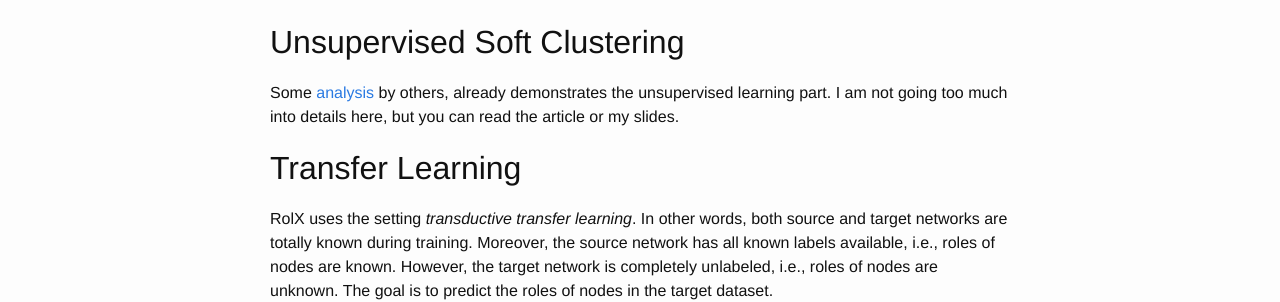
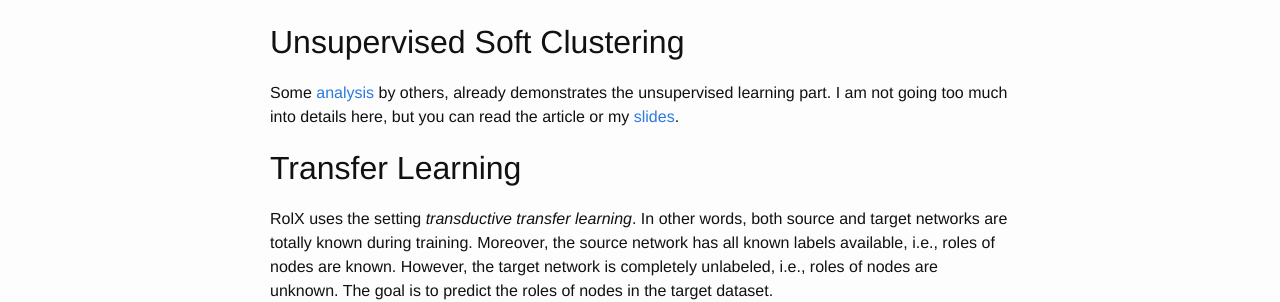
Before and after one commit to yfiua/yfiua.github.io, a Jekyll site: the page built from _posts/2016-02-02-rolx.markdown, in a window 1280 px wide. Shown: the part 317-619 px from the top of the page. Built offline with Jekyll 4.4.1, drawn with Linux system fonts in a browser that asks for light colours; comment, search, counter and statistics services are not loaded; part of the change alters nothing that is shown.

```diff
--- a/_posts/2016-02-02-rolx.markdown
+++ b/_posts/2016-02-02-rolx.markdown
@@ -9,7 +9,7 @@ categories: academic
 I have been studying the paper "[RolX: Structural Role Extraction & Mining in Large Graphs](http://briangallagher.net/pubs/henderson-etal-kdd2012.pdf)" for quite a while, and made a [presentation](https://west.uni-koblenz.de/en/news/role-classification-networks-based-transfer-learning). The paper describes an algorithm RolX, which can perform unsupervised soft clustering for nodes in networks based on structural features extracted. It also supports transductive transfer learning (across-network role classification), which I am mainly interested in.
 
 ## Unsupervised Soft Clustering
-Some [analysis](http://lab41.github.io/blog/2014/12/18/rolx-discovering-individuals-roles-in-a-social-network/) by others, already demonstrates the unsupervised learning part. I am not going too much into details here, but you can read the article or my slides.
+Some [analysis](http://lab41.github.io/blog/2014/12/18/rolx-discovering-individuals-roles-in-a-social-network/) by others, already demonstrates the unsupervised learning part. I am not going too much into details here, but you can read the article or my [slides](http://141.26.208.108:8080/presentations/oberseminar/2016-01-28-rolx.pdf).
 
 ## Transfer Learning
 RolX uses the setting *transductive transfer learning*. In other words, both source and target networks are totally known during training. Moreover, the source network has all known labels available, i.e., roles of nodes are known. However, the target network is completely unlabeled, i.e., roles of nodes are unknown. The goal is to predict the roles of nodes in the target dataset.
```
